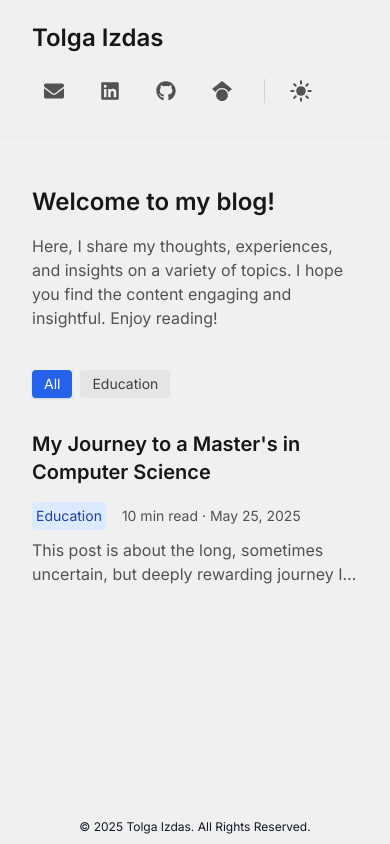
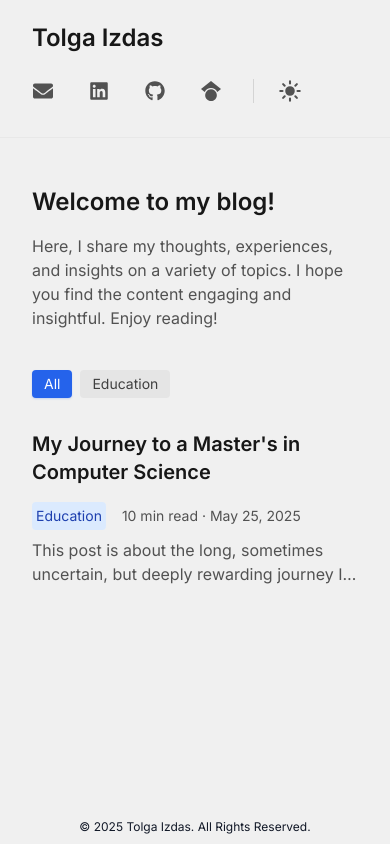
Before and after one commit to tolgaizdas/personal-website, a Next.js app: page /blog in a window 390 px wide. Built offline with nearby package versions, Linux system fonts and the light colour scheme.

Commit message:
fix: adjust margin for email component in Title layout

```diff
--- a/src/components/layout/Title.jsx
+++ b/src/components/layout/Title.jsx
@@ -44,7 +44,9 @@ const Title = ({
           style={{ "--enter-delay": "240ms" }}
         >
           <div className="flex items-center gap-3">
-            <Email email={email} />
+            <div className="-ml-[0.66rem] sm:ml-0">
+              <Email email={email} />
+            </div>
             <LinkedIn linkedinUrl={linkedinUrl} />
             <GitHub githubUrl={githubUrl} />
             <Scholar scholarUrl={scholarUrl} />
```
